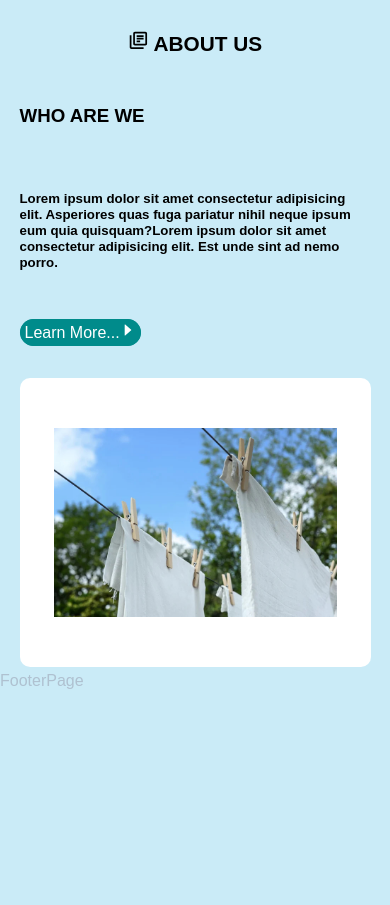
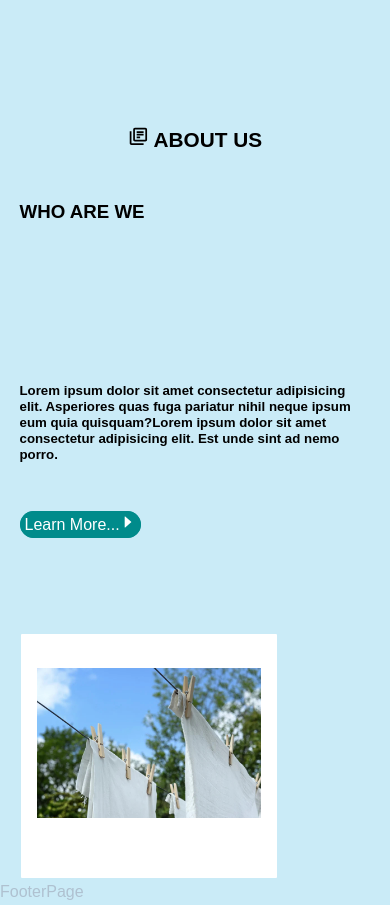
Before and after one commit to Thafsal/launder_land, a React (Create React App) app: page / in a window 390 px wide. Shown: the part 3540-4445 px from the top of the page. Before the commit the page ends 4235 px from the top, so only its background shows below. Built offline with nearby package versions, Linux system fonts and the light colour scheme.

Commit message:
re arranged about section

```diff
--- a/src/components/About/AboutPage.css
+++ b/src/components/About/AboutPage.css
@@ -1,5 +1,5 @@
 .about ,.about__content{
-    margin-top: 4rem;
+    margin-top: 10rem;
   }
   .about__container {
     align-items: center;
@@ -27,10 +27,58 @@
 .about__content {
     margin-bottom: 3rem;
 }
+.box {
+  background: white;
+  border: 2px solid transparent;
+  text-align: center;
+  padding: 1rem 0.8rem;
+  border-radius: 1px;
+  transition: var(--transition);
+  width: 23rem;
+  margin-left: 12rem;
+  height: 16rem;
+}
+.box:hover {
+  background: transparent;
+  border-color: rgba(128, 128, 128, 0.539);
+  cursor: default;
+}
+
+.box span {
+
+  width: 20rem;
+  height: 11rem;
+  background: #caebf7;
+  color: var(--color-gray-100);
+  font-size: 1.5rem;
+  display: grid;
+  place-items: center;
+  margin-bottom: 2.5rem;
+  margin-inline: auto;
+  border-radius: 1rem;
+  transition: var(--transition);
+}
+.box:hover span {
+  background:  rgba(128, 128, 128, 0.539);
+  color: var(--color-gray-600);
+}
+
 /* MEDIA QUERIES MEDIUME DEVICES */
 @media screen and (max-width: 1024px) {
     .about__wrapper {
       grid-template-columns: 1fr 1fr;
+    }
+    .box {
+      width: 19rem;
+      margin-left: 1px;
+      height: 14rem;
+      margin-top: 4rem;
+      padding-bottom: 14rem;
+    }
+    .box span {
+      width: 17rem;
+      height: 8rem;
+      margin-top: 1rem;
     }
   }
   /* MEDIA QUERIES SMALL DEVICES */
@@ -40,4 +88,13 @@
       gap: 2rem;
       margin-top: 3rem;
     }
+    .box {
+      width: 16rem;
+      margin-left: 1px;
+    }
+    .box span {
+      width: 14rem;
+      height: 8rem;
+      margin-top: 1rem;
+    }
   }
--- a/src/components/About/AboutPage.jsx
+++ b/src/components/About/AboutPage.jsx
@@ -25,8 +25,8 @@ const AboutPage = () => {
             </h5>
             <Link to='/about' className="about__btn">Learn More...<AiOutlineCaretRight/></Link>
           </div>
-          <div className="card">
-            <img src={abt} alt="logo" />
+          <div className="box">
+            <span><img src={abt} alt="logo" /></span>
           </div>
         </div>
       </div>
```
